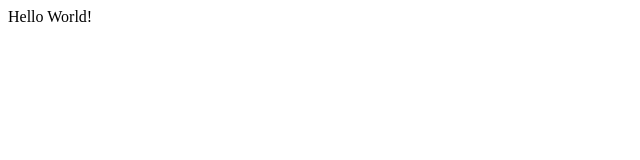
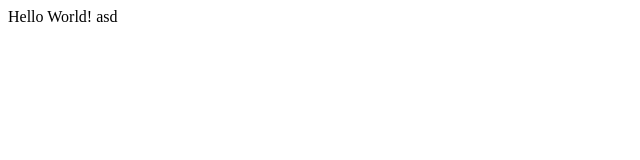
Before and after one commit to Klara-Iva/test-project, a plain HTML site: page index.html in a window 1280 px wide. Shown: the full height of the page, 0-640 px from the left. Drawn offline with Linux system fonts and the light colour scheme.

Commit message:
Update index.html

```diff
--- a/index.html
+++ b/index.html
@@ -6,6 +6,6 @@
 		<title>Document</title>
 	</head>
 	<body>
-		Hello World!
+		Hello World! asd
 	</body>
 </html>
```
